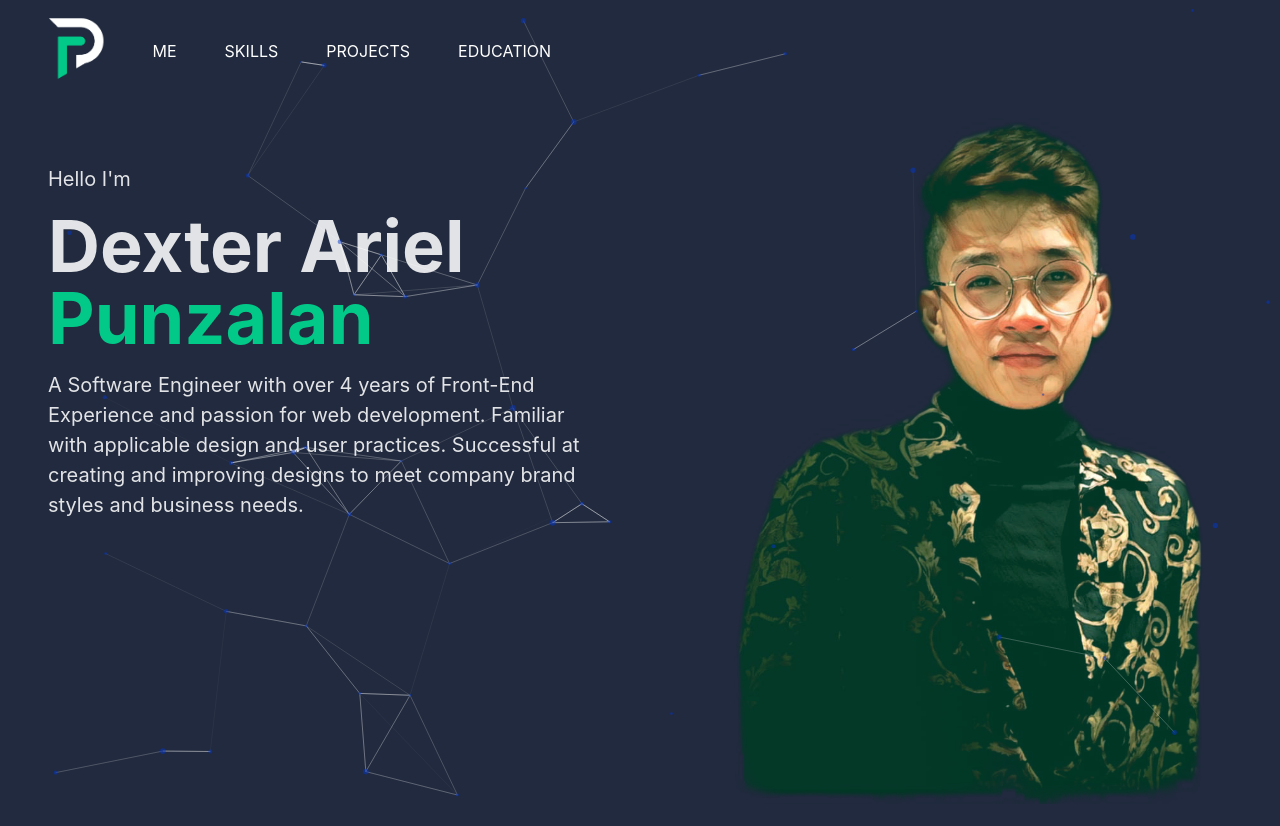
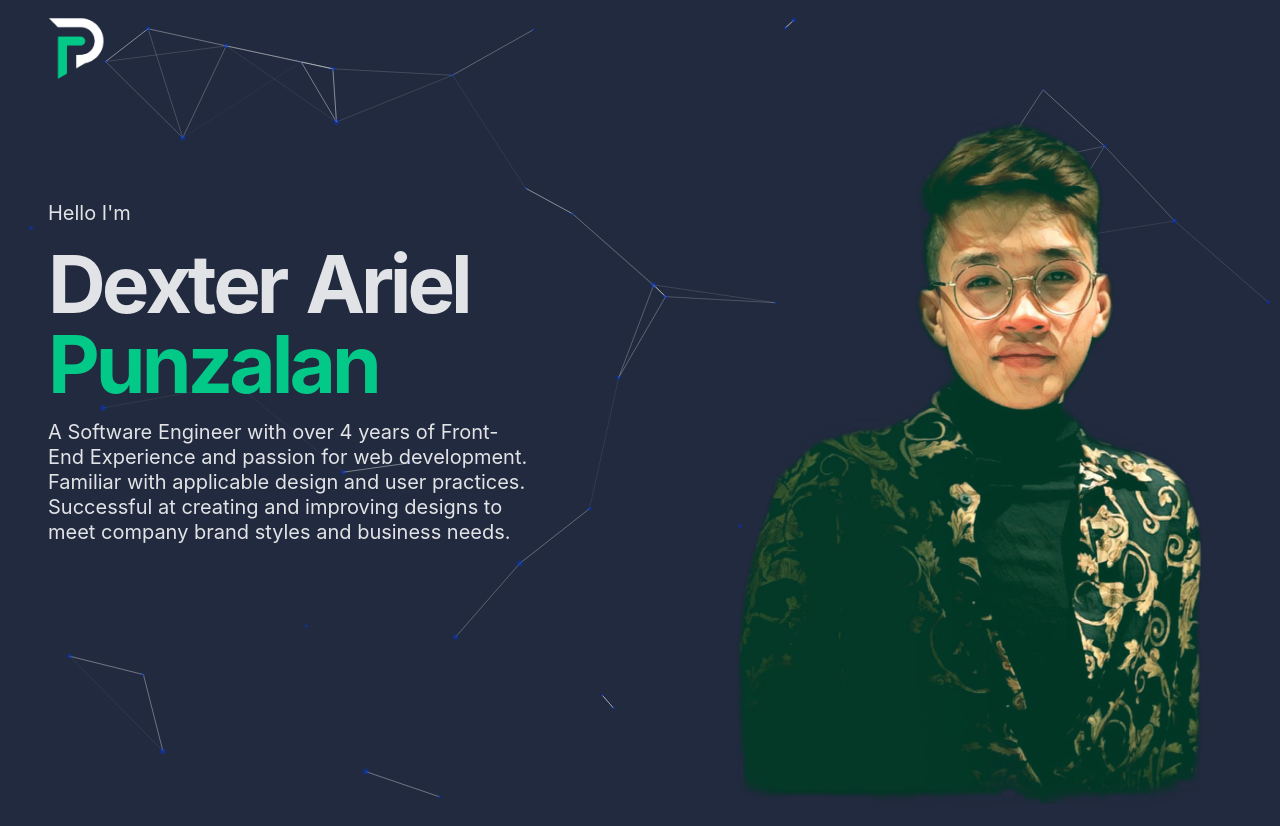
Before and after one commit to dapunzalan/dapunzalan.github.io, a React (Vite) app: page / in a window 1280 px wide. Built offline with nearby package versions, Linux system fonts and the light colour scheme.

Commit message:
feat: added animation on intro

```diff
--- a/package.json
+++ b/package.json
@@ -16,14 +16,17 @@
     "@mui/material": "^5.13.3",
     "framer-motion": "^10.12.16",
     "react": "^18.2.0",
+    "react-anchor-link-smooth-scroll": "^1.0.12",
     "react-dom": "^18.2.0",
     "react-intersection-observer": "^9.4.4",
     "react-particles": "^2.10.1",
+    "styled-components": "6.0.0-rc.3",
     "tsparticles": "^2.10.1",
     "tsparticles-engine": "^2.10.1"
   },
   "devDependencies": {
     "@types/react": "^18.0.37",
+    "@types/react-anchor-link-smooth-scroll": "^1.0.2",
     "@types/react-dom": "^18.0.11",
     "@typescript-eslint/eslint-plugin": "^5.59.0",
     "@typescript-eslint/parser": "^5.59.0",
--- a/src/App.tsx
+++ b/src/App.tsx
@@ -74,10 +74,6 @@ function App() {
                   enable: true,
                   mode: 'repulse',
                 },
-                onClick: {
-                  enable: true,
-                  mode: 'push',
-                },
               },
               modes: {
                 repulse: {
--- /dev/null
+++ b/src/components/AnimateTitle/index.tsx
@@ -0,0 +1,108 @@
+import { useEffect } from 'react';
+import styled from 'styled-components';
+import { useAnimation, motion } from 'framer-motion';
+import { useInView } from 'react-intersection-observer';
+
+const Title = styled.h2`
+  font-size: 4.5rem;
+  line-height: 1;
+  margin: 16px 0;
+
+  @media (min-width: 1200px) {
+    font-size: 5rem;
+  }
+
+  @media (min-width: 1600px) {
+    font-size: 6rem;
+  }
+`;
+
+const Word = styled(motion.span)`
+  display: inline-block;
+  margin-right: 0.25em;
+  white-space: nowrap;
+
+  &:last-child {
+    color: #03C988;
+  }
+`;
+
+const Character = styled(motion.span)`
+  display: inline-block;
+  margin-right: -0.05em;
+`;
+
+const AnimateTitle = ({ title }: {title: string}) => {
+  // Trigger when in view
+  const ctrls = useAnimation();
+
+  const { ref, inView } = useInView({
+    threshold: 0.5,
+    triggerOnce: true,
+  });
+
+  useEffect(() => {
+    if (inView) {
+      ctrls.start('visible');
+    }
+    if (!inView) {
+      ctrls.start('hidden');
+    }
+  }, [ctrls, inView]);
+
+  // Animation
+  const wordAnimation = {
+    hidden: {},
+    visible: {},
+  };
+
+  const characterAnimation = {
+    hidden: {
+      opacity: 0,
+      y: `0.25em`,
+    },
+    visible: {
+      opacity: 1,
+      y: `0em`,
+      transition: {
+        duration: 1,
+        ease: [0.2, 0.65, 0.3, 0.9],
+      },
+    },
+  };
+
+  return (
+    <Title aria-label={title} role="heading">
+      {title.split(' ').map((word, index) => {
+        return (
+          <Word
+            ref={ref}
+            aria-hidden="true"
+            key={index}
+            initial="hidden"
+            animate={ctrls}
+            variants={wordAnimation}
+            transition={{
+              delayChildren: index * 0.25,
+              staggerChildren: 0.05,
+            }}
+          >
+            {word.split("").map((character, index) => {
+              return (
+                <Character
+                  aria-hidden="true"
+                  key={index}
+                  variants={characterAnimation}
+                >
+                  {character}
+                </Character>
+              );
+            })}
+          </Word>
+        );
+      })}
+    </Title>
+  );
+}
+
+export default AnimateTitle
--- a/src/components/Header/index.module.scss
+++ b/src/components/Header/index.module.scss
@@ -17,7 +17,7 @@
     flex-wrap: nowrap;
     gap: 48px;
 
-    & > div > a {
+    & > a {
       all: unset;
       cursor: pointer;
       color: $white;
@@ -52,7 +52,7 @@
         flex-direction: column;
         gap: 32px;
         position: absolute;
-        bottom: -248px;
+        bottom: -50px;
         left: 0;
         right: 0;
         text-align: center;
--- a/src/components/Header/index.tsx
+++ b/src/components/Header/index.tsx
@@ -1,7 +1,105 @@
 import { useReducer } from 'react'
-import { MenuOpen, Menu } from '@mui/icons-material'
+import { Close, Menu } from '@mui/icons-material'
+import styled, { css } from 'styled-components'
+import AnchorLink from 'react-anchor-link-smooth-scroll'
 import myLogo from '/icons/dp-icon.svg'
 import styles from './index.module.scss'
+
+const Nav = styled.nav`
+  background-color: #212A3E;
+  display: flex;
+  flex-direction: column;
+  font-size: 2rem;
+  font-weight: 500;
+  height: 100vh;
+  left: 0;
+  opacity: 1;
+  padding-top: 4rem;
+  position: absolute;
+  pointer-events: auto;
+  text-align: center;
+  text-transform: uppercase;
+  top: 0;
+  transition: opacity 0.5s ease-out;
+  width: 100%;
+  z-index: 9999;
+
+  @media (min-width: 800px) {
+    align-self: center;
+    background: none;
+    flex-direction: row;
+    font-size: 1rem;
+    grid-column: 3 / -2;
+    height: auto;
+    justify-content: flex-end;
+    opacity: 1;
+    padding-top: 0;
+    pointer-events: auto;
+    position: static;
+    text-align: right;
+    width: auto;
+  }
+`;
+
+const Wrapper = styled.div<{delay: string}>`
+  margin: 12px 0;
+
+  @keyframes appear {
+    from {
+      opacity: 0;
+      transform: translateY(1rem);
+    }
+    to {
+      opacity: 1;
+      transform: translateY(0);
+    }
+  }
+
+  animation: appear 1s ease-out both;
+  animation-delay: ${(props) => props.delay};
+`;
+
+const itemCSS = css`
+  position: relative;
+
+  @media (min-width: 800px) {
+    ::after {
+      content: "";
+      display: block;
+      height: 2px;
+      left: 0;
+      position: absolute;
+      right: 0;
+      transform: scaleX(0);
+      transform-origin: top right;
+      transition: transform 0.25s ease-out;
+    }
+
+    &:hover {
+      ::after {
+        transform: scaleX(1);
+        transform-origin: top left;
+      }
+    }
+  }
+`;
+
+const AnchorItem = styled(AnchorLink)<any>`
+  all: unset;
+  cursor: pointer;
+  color: white;
+  text-transform: uppercase;
+  text-decoration: none;
+  will-change: filter;
+  transition: filter 300ms;
+  margin: 0 24px;
+
+  &:hover {
+    color: #03C988;
+    filter: drop-shadow(0 0 2em #03C988);
+  }
+  ${itemCSS};
+`;
 
 const Header = () => {
   const [toggle, toggleMenu] = useReducer((value) => !value, false )
@@ -12,21 +110,43 @@ const Header = () => {
         <img src={myLogo} alt="My logo" />
       </div>
       <div className={styles.header__menu} onClick={toggleMenu}>
-        { toggle ? <MenuOpen /> : <Menu />}
+        { toggle ? <Close /> : <Menu />}
       </div>
       <div className={[styles.header__links, toggle ? styles['header__links--is-show'] : ''].join(' ')}>
-        <div>
-          <a href="/#"> Me </a>
-        </div>
-        <div>
-          <a href="/#"> Skills </a>
-        </div>
-        <div>
-          <a href="/#"> Projects </a>
-        </div>
-        <div>
-          <a href="/#"> Education </a>
-        </div>
+        <Nav>
+          <Wrapper delay="0.5s">
+            <AnchorItem
+              href="#Me"
+              offset="160"
+            >
+              Me
+            </AnchorItem>
+          </Wrapper>
+          <Wrapper delay="0.6s">
+            <AnchorItem
+              href="#Skills"
+              offset="160"
+            >
+              Skills
+            </AnchorItem>
+          </Wrapper>
+          <Wrapper delay="0.7s">
+            <AnchorItem
+              href="#Me"
+              offset="160"
+            >
+              Projects
+            </AnchorItem>
+          </Wrapper>
+          <Wrapper delay="0.8s">
+            <AnchorItem
+              href="#footer"
+              delay="0.8s"
+            >
+              Education
+            </AnchorItem>
+          </Wrapper>
+        </Nav>
       </div>
     </div>
   )
--- /dev/null
+++ b/src/hooks/useAnimateIn.ts
@@ -0,0 +1,44 @@
+import { useEffect } from "react";
+import { useAnimation } from "framer-motion";
+import { useInView } from "react-intersection-observer";
+
+const useAnimateIn =({
+  customVars,
+  delay,
+  distance,
+  duration,
+  repeat,
+  threshold,
+}: any) => {
+  const ctrls = useAnimation();
+  const { ref, inView } = useInView({
+    threshold: threshold || 0.75,
+    triggerOnce: repeat ? false : true,
+  });
+
+  useEffect(() => {
+    if (inView) {
+      ctrls.start("visible");
+    }
+    if (!inView) {
+      ctrls.start("hidden");
+    }
+  }, [ctrls, inView]);
+
+  const vars = customVars || {
+    hidden: { opacity: 0, y: distance || `1rem` },
+    visible: {
+      opacity: 1,
+      y: 0,
+      transition: {
+        delay: delay || 0,
+        duration: duration || 1,
+        ease: [0.2, 0.65, 0.3, 0.9],
+      },
+    },
+  };
+
+  return { ref, ctrls, vars };
+}
+
+export default useAnimateIn
--- a/src/sections/introduction/index.module.scss
+++ b/src/sections/introduction/index.module.scss
@@ -8,23 +8,9 @@
 
   &__info {
     max-width: 45%;
-    height: 56vh;
+    height: 506px;
     display: flex;
     align-items: center;
-
-    & > div > h1 {
-      font-size: 4.5rem;
-      line-height: 1;
-      margin: 16px 0;
-
-      & > span {
-        color: $green-color;
-      }
-    }
-
-    & > div > p {
-      font-size: 1.25rem;
-    }
   }
 
   &__profile {
@@ -42,6 +28,7 @@
     &__info {
       text-align: center;
       max-width: 100%;
+      height: auto;
     }
 
     &__profile {
--- a/src/sections/introduction/index.tsx
+++ b/src/sections/introduction/index.tsx
@@ -1,21 +1,75 @@
+import { motion } from 'framer-motion'
+import AnimateTitle from '../../components/AnimateTitle'
+import styled from 'styled-components'
 import styles from './index.module.scss'
+import useAnimateIn from '../../hooks/useAnimateIn'
+
+const Wrapper = styled.div<{delay: string}>`
+  & > p {
+    font-size: 1.25rem;
+  }
+
+  @keyframes appear {
+    from {
+      opacity: 0;
+      transform: translateY(1rem);
+    }
+    to {
+      opacity: 1;
+      transform: translateY(0);
+    }
+  }
+
+  animation: appear 1s ease-out both;
+  animation-delay: ${(props) => props.delay};
+`;
+
+const Description = styled(motion.p)`
+  font-size: 1.25rem;
+  line-height: 1.25;
+  max-width: 30rem;
+`;
 
 const Introduction = () => {
+  // Intro animation
+  const {
+    ref: introRef,
+    ctrls: introCtrls,
+    vars: introVars,
+  } = useAnimateIn({
+    delay: 0.5,
+    threshold: 0.5,
+  })
+
   return (
     <div className={styles.introduction}>
       <div className={styles.introduction__info}>
         <div>
+          <Wrapper delay="0.6s">
             <p>Hello I'm</p>
-          <h1>Dexter Ariel <span>Punzalan</span> </h1>
-          <p>A Software Engineer with over 4 years of Front-End Experience and passion for web development.
+          </Wrapper>
+          <Wrapper delay="0.7s">
+            <AnimateTitle title="Dexter Ariel Punzalan" />
+          </Wrapper>
+          <Wrapper delay="0.8s">
+            <Description
+              ref={introRef}
+              initial="hidden"
+              animate={introCtrls}
+              variants={introVars}
+            >
+              A Software Engineer with over 4 years of Front-End Experience and passion for web development.
               Familiar with applicable design and user practices. Successful at creating and improving designs to meet
               company brand styles and business needs.
-          </p>
+            </Description>
+          </Wrapper>
         </div>
       </div>
+      <Wrapper delay="0.9s">
         <div className={styles.introduction__profile}>
           <img src="/images/profile.png" alt="profile" />
         </div>
+      </Wrapper>
     </div>
   )
 }
```
Also changed, not shown: src/hooks/useFadeIn.ts (added, +41 -0 lines), 1 other file (tests, documents, lock files or other folders). Lines whose indentation alone changed are shown as unchanged.
